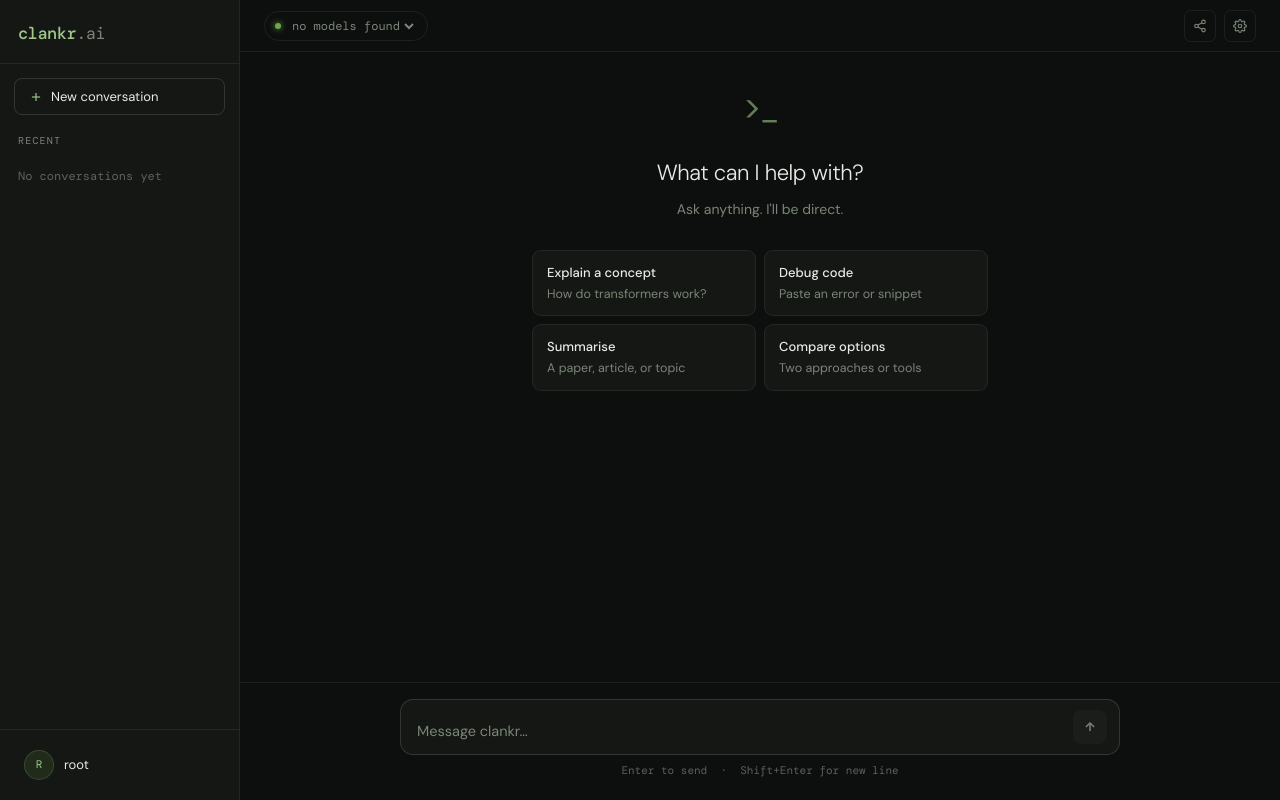
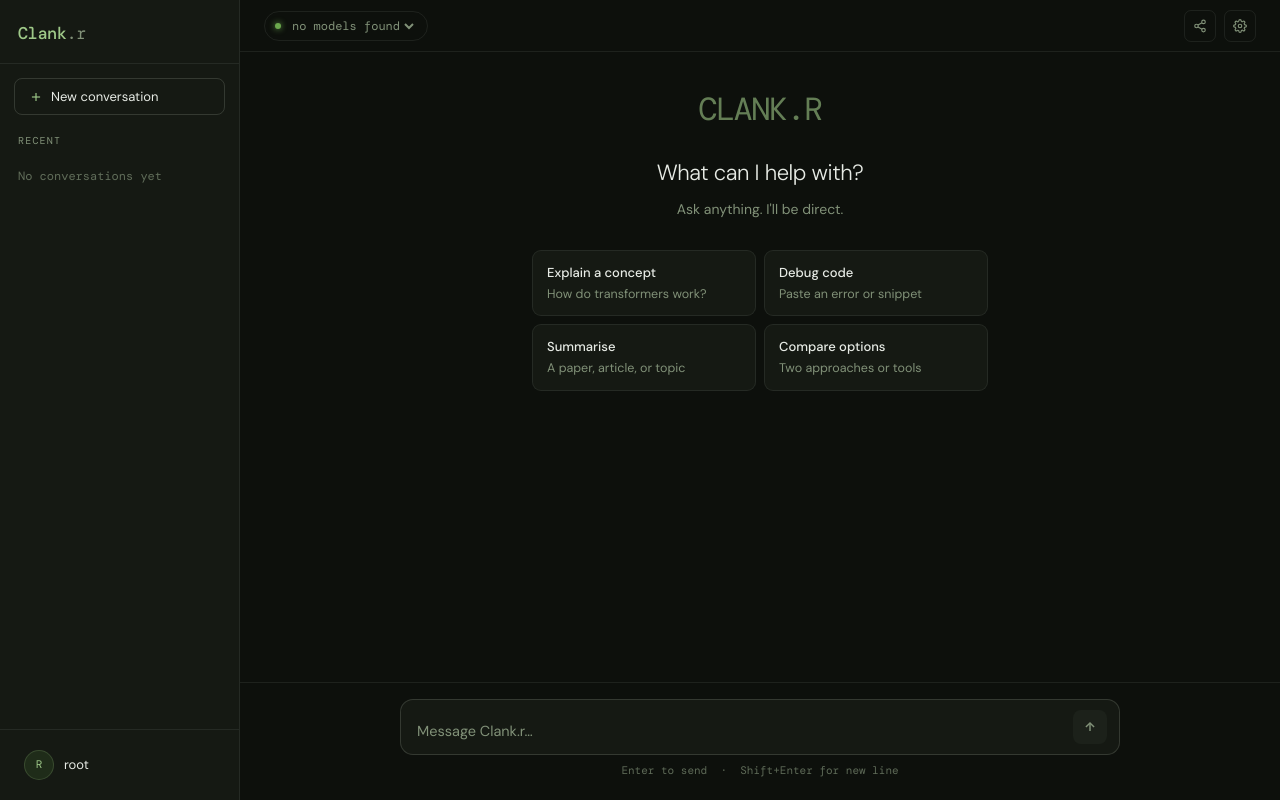
Before and after one commit to Benjamin-Boonen/Pyggie, a Django app: page / in a window 1280 px wide. Run offline with Django 5.2, Linux system fonts and the light colour scheme; a user stored in the database is signed in; data that the repository does not hold is empty; some libraries are stand-ins or nearby versions; some web fonts are replaced.

Commit message:
visual changes

```diff
--- a/pyggie/home/templates/home/index.html
+++ b/pyggie/home/templates/home/index.html
@@ -3,7 +3,7 @@
 <head>
   <meta charset="UTF-8" />
   <meta name="viewport" content="width=device-width, initial-scale=1.0" />
-  <title>Clankr</title>
+  <title>Clank.r</title>
   <link rel="preconnect" href="https://fonts.googleapis.com">
   <link href="https://fonts.googleapis.com/css2?family=DM+Mono:ital,wght@0,300;0,400;0,500;1,300&family=DM+Sans:wght@300;400;500&display=swap" rel="stylesheet">
   <link rel="stylesheet" href="https://cdn.jsdelivr.net/npm/katex@0.16/dist/katex.min.css">
@@ -13,7 +13,7 @@
   <script>
     // apply the saved colour before first paint, so there's no flash of the default
     try {
-      const h = localStorage.getItem('clankr.hue');
+      const h = localStorage.getItem('Clank.r.hue');
       if (h !== null) document.documentElement.style.setProperty('--hue', h);
     } catch (e) {}
   </script>
@@ -21,13 +21,13 @@
     *, *::before, *::after { box-sizing: border-box; margin: 0; padding: 0; }
 
     :root {
-      --bg:        #0d0f0e;
-      --surface:   #141714;
-      --surface2:  #1a1d1a;
-      --border:    rgba(255,255,255,0.07);
-      --border2:   rgba(255,255,255,0.13);
-      --text:      #e8ebe5;
-      --muted:     #7a8577;
+      --bg:        hsl(var(--hue) 14% 5.5%);
+      --surface:   hsl(var(--hue) 14% 8.5%);
+      --surface2:  hsl(var(--hue) 13% 11.5%);
+      --border:    hsl(var(--hue) 30% 90% / 0.08);
+      --border2:   hsl(var(--hue) 30% 90% / 0.15);
+      --text:      hsl(var(--hue) 15% 91%);
+      --muted:     hsl(var(--hue) 10% 52%);
       /* theme: everything coloured is derived from one hue (0-360) */
       --hue:       100;
       --accent:    hsl(var(--hue) 37% 66%);
@@ -35,11 +35,11 @@
       --accent-a08: hsl(var(--hue) 37% 66% / 0.08);
       --accent-a15: hsl(var(--hue) 37% 66% / 0.15);
       --accent-a40: hsl(var(--hue) 37% 66% / 0.4);
-      --user-bg:   hsl(var(--hue) 25% 13.5%);
+      --user-bg:   hsl(var(--hue) 28% 13.5%);
       --user-brd:  hsl(var(--hue) 37% 66% / 0.2);
-      --usermsg-bg:  hsl(var(--hue) 35% 16%);
+      --usermsg-bg:  hsl(var(--hue) 38% 16%);
       --usermsg-brd: hsl(var(--hue) 37% 66% / 0.32);
-      --ai-bg:     #151815;
+      --ai-bg:     hsl(var(--hue) 14% 8.8%);
       --radius:    12px;
       --font-body: 'DM Sans', sans-serif;
       --font-mono: 'DM Mono', monospace;
@@ -464,7 +464,7 @@
       border-radius: 8px;
       border: none;
       background: var(--accent2);
-      color: #0d0f0e;
+      color: var(--bg);
       display: flex;
       align-items: center;
       justify-content: center;
@@ -635,7 +635,7 @@
   <!-- sidebar -->
   <aside class="sidebar">
     <div class="sidebar-header">
-      <div class="logo">clankr<span>.ai</span></div>
+      <div class="logo">Clank<span>.r</span></div>
     </div>
 
     <button class="new-chat-btn" onclick="newChat()">
@@ -696,7 +696,7 @@
     <!-- messages -->
     <div class="messages" id="messages">
       <div class="empty-state" id="emptyState">
-        <div class="empty-glyph">&gt;_</div>
+        <div class="empty-glyph">CLANK.R</div>
         <div class="empty-title">What can I help with?</div>
         <div class="empty-sub">Ask anything. I'll be direct.</div>
         <div class="suggestions">
@@ -721,7 +721,7 @@
       <div class="input-box">
         <textarea
           id="msgInput"
-          placeholder="Message clankr…"
+          placeholder="Message Clank.r…"
           rows="1"
           onkeydown="handleKey(event)"
           oninput="autoResize(this)"
@@ -752,7 +752,7 @@
     <div class="modal-section">
       <label class="modal-label" for="defaultModel">Default model</label>
       <select id="defaultModel"></select>
-      <div class="modal-note">Used when you open Clankr. Saved in this browser.</div>
+      <div class="modal-note">Used when you open Clank.r. Saved in this browser.</div>
     </div>
 
     <div class="modal-section">
@@ -793,14 +793,14 @@
   // ─── default model (remembered in this browser) ───
   defaultSel.innerHTML = modelSel.innerHTML;
   try {
-    const saved = localStorage.getItem('clankr.defaultModel');
+    const saved = localStorage.getItem('Clank.r.defaultModel');
     if (saved && [...modelSel.options].some(o => o.value === saved)) {
       modelSel.value = saved;
       defaultSel.value = saved;
     }
   } catch (e) {}
   defaultSel.addEventListener('change', () => {
-    try { localStorage.setItem('clankr.defaultModel', defaultSel.value); } catch (e) {}
+    try { localStorage.setItem('Clank.r.defaultModel', defaultSel.value); } catch (e) {}
     modelSel.value = defaultSel.value;
   });
 
@@ -812,14 +812,14 @@
     document.documentElement.style.setProperty('--hue', h);
     hueSlider.value = h;
     swatches.forEach(s => s.classList.toggle('active', s.dataset.hue === String(h)));
-    if (save) { try { localStorage.setItem('clankr.hue', h); } catch (e) {} }
+    if (save) { try { localStorage.setItem('Clank.r.hue', h); } catch (e) {} }
   }
 
   hueSlider.addEventListener('input', () => setHue(hueSlider.value, true));
   swatches.forEach(s => s.addEventListener('click', () => setHue(s.dataset.hue, true)));
 
   try {
-    setHue(localStorage.getItem('clankr.hue') ?? 100, false);
+    setHue(localStorage.getItem('Clank.r.hue') ?? 100, false);
   } catch (e) { setHue(100, false); }
 
   // ─── settings panel ───
```
